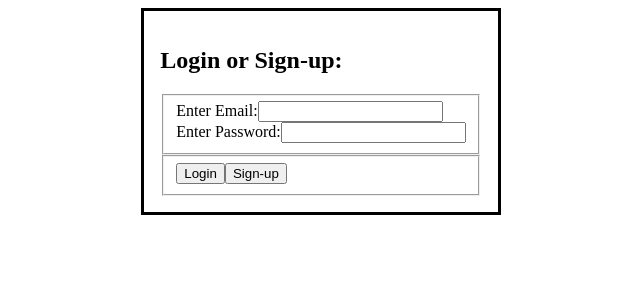
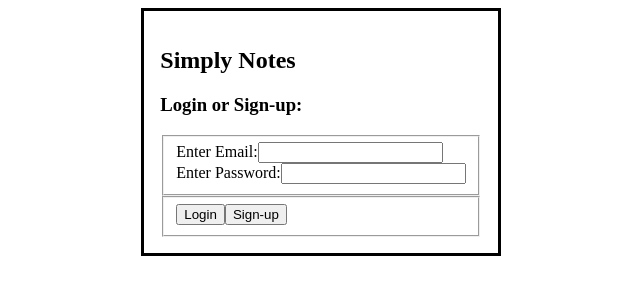
Before and after one commit to JesDevBootcamp/simply-cms, a React (Vite) app: page / in a window 1280 px wide. Shown: the top 300 px of the page, without its empty margins (319-959 px from the left). Built offline with nearby package versions, Linux system fonts and the light colour scheme; no server answers.

Commit message:
Changed Heading content in LoginModal.

```diff
--- a/src/components/LoginModal.jsx
+++ b/src/components/LoginModal.jsx
@@ -51,7 +51,7 @@ export default function LoginModal() {
 
 	return (
 		<dialog className="login-modal" open={!login}>
-			<Heading title="Login or Sign-up:" />
+			<Heading title="Simply Notes" subtitle="Login or Sign-up:" />
 			<form className="login-modal-form" onSubmit={loginHandler}>
 				<fieldset>
 					<TextField
```
